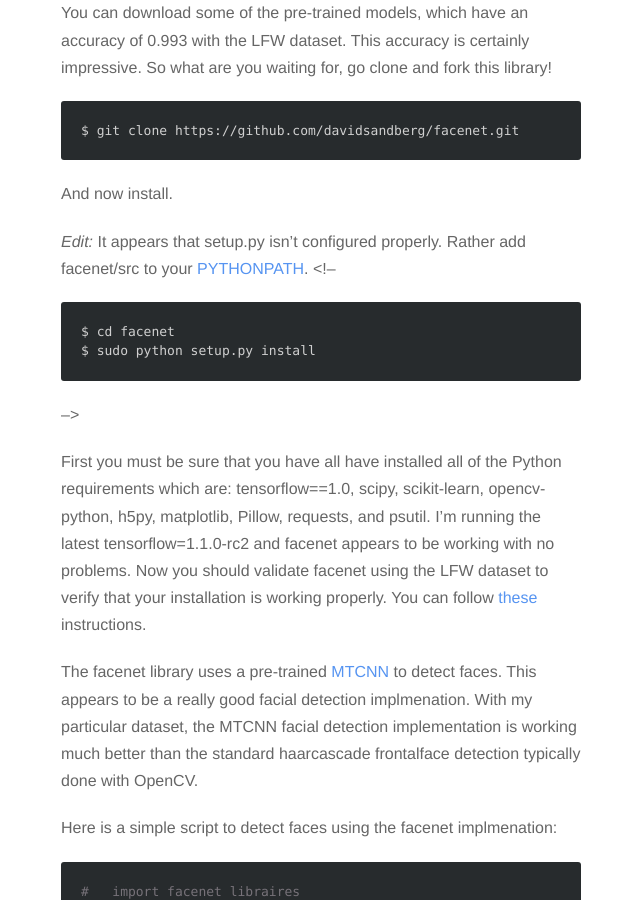
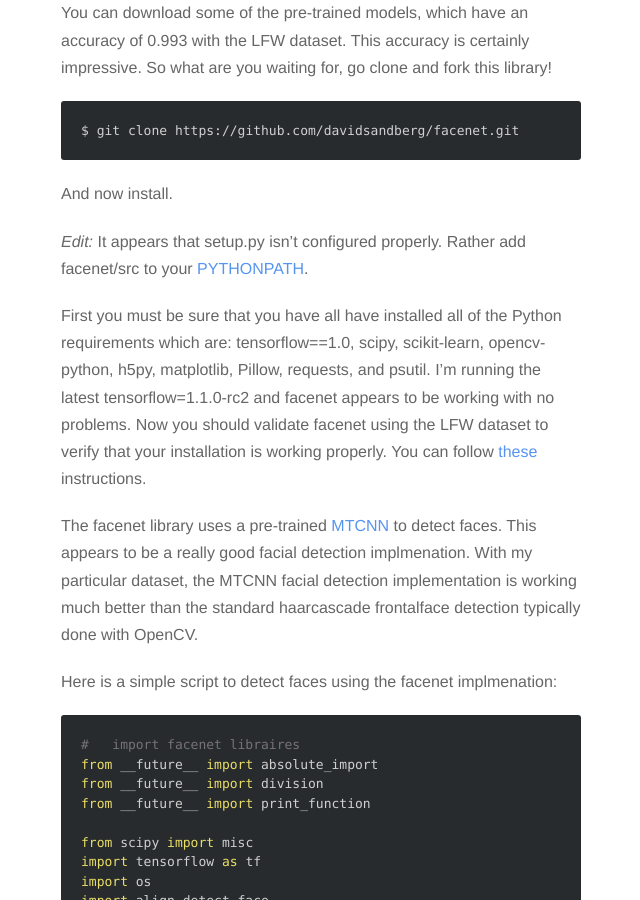
Before and after one commit to cjekel/cjekel.github.io, a Jekyll site: the page built from _posts/2017-05-01-How-to-detect-faces-using-facenet.md, in a window 1280 px wide and 900 px high, scrolled down 559 px. Shown: the whole window, without its empty margins (319-959 px from the left). Built offline with Jekyll 4.4.1, drawn with Linux system fonts in a browser that asks for light colours; nearby versions of some CDN libraries; comment, search, counter and statistics services are not loaded.

Commit message:
fix comment more

```diff
--- a/_posts/2017-05-01-How-to-detect-faces-using-facenet.md
+++ b/_posts/2017-05-01-How-to-detect-faces-using-facenet.md
@@ -20,14 +20,14 @@
 And now install.
 
 *Edit:* It appears that setup.py isn't configured properly. Rather add facenet/src to your [PYTHONPATH](https://docs.python.org/2/using/cmdline.html#envvar-PYTHONPATH).
-<!--
-<div>
-{% highlight bash %}
-$ cd facenet
-$ sudo python setup.py install
-{% endhighlight %}
-</div>
--->
+
+<!--<div>-->
+<!--{% highlight bash %}-->
+<!--$ cd facenet-->
+<!--$ sudo python setup.py install-->
+<!--{% endhighlight %}-->
+<!--</div>-->
+
 
 First you must be sure that you have all have  installed all of the Python requirements which are: tensorflow==1.0, scipy, scikit-learn, opencv-python, h5py, matplotlib, Pillow,  requests, and psutil. I'm running the latest tensorflow=1.1.0-rc2 and facenet appears to be working with no problems. Now you should validate facenet using the LFW dataset to verify that your installation is working  properly. You can follow [these](https://github.com/davidsandberg/facenet/wiki/Validate-on-lfw) instructions.
 
```
